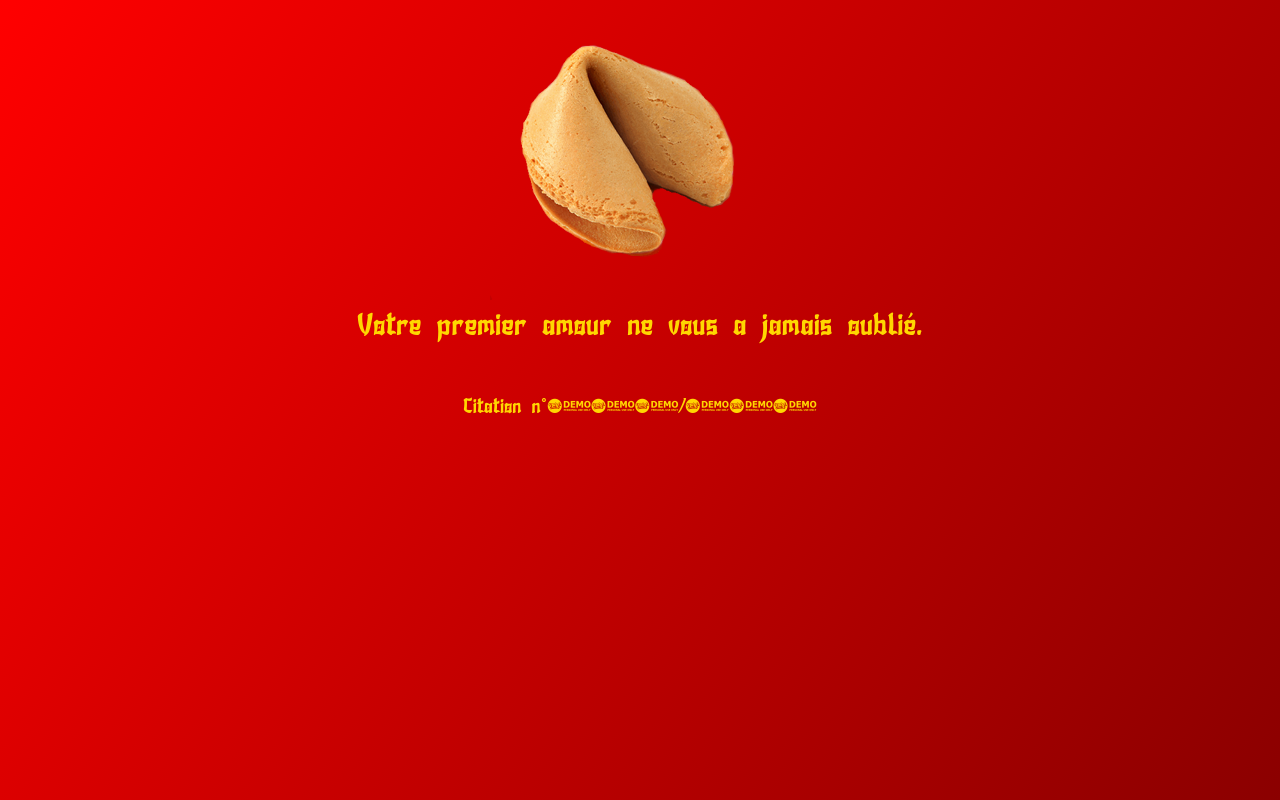
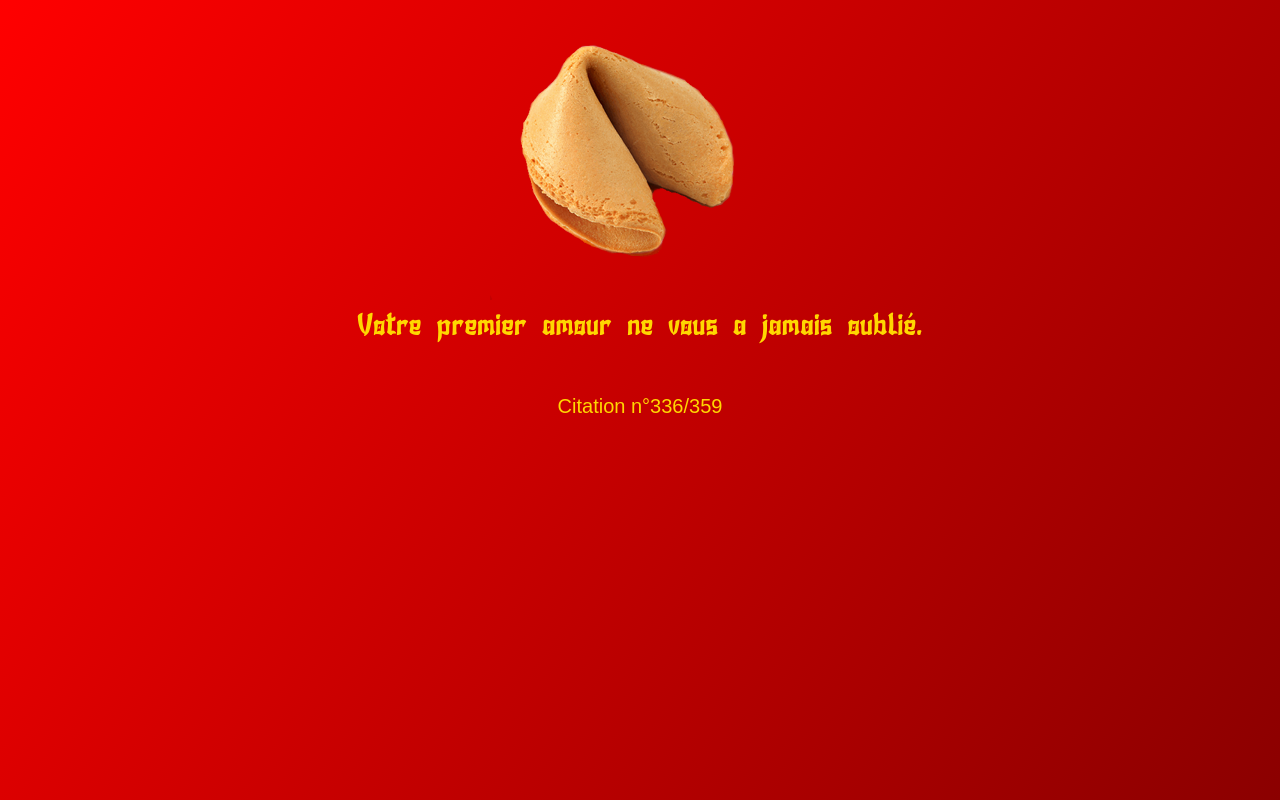
Before and after one commit to leblog92/fortune, a plain HTML site: page index.html in a window 1280 px wide. Both pictures are taken after a click on the picture 640 px from the left and 150 px from the top of the page. Drawn offline with Linux system fonts and the light colour scheme; a web font is replaced by a local one.

Commit message:
Update index.html

```diff
--- a/index.html
+++ b/index.html
@@ -29,6 +29,10 @@
 		color:gold;
 		width:800px;
 	}
+	span{
+		font-family:Arial;
+		font-size:20px;
+	}
 </style>
 </head>
 <body>
@@ -44,7 +48,7 @@ var nb;
 	document.getElementById("cookie").addEventListener("click",function(){
 		chi_audio.play();
 		nb=Math.floor(Math.random()*arr.length);
-		div1.innerHTML=arr[nb]+'<br><br><span style="font-size:20px">Citation n°'+nb+'/'+arr.length+'</span>';
+		div1.innerHTML=arr[nb]+'<br><br><span>Citation n°'+nb+'/'+arr.length+'</span>';
 	});
 </script>
 </html>
```
